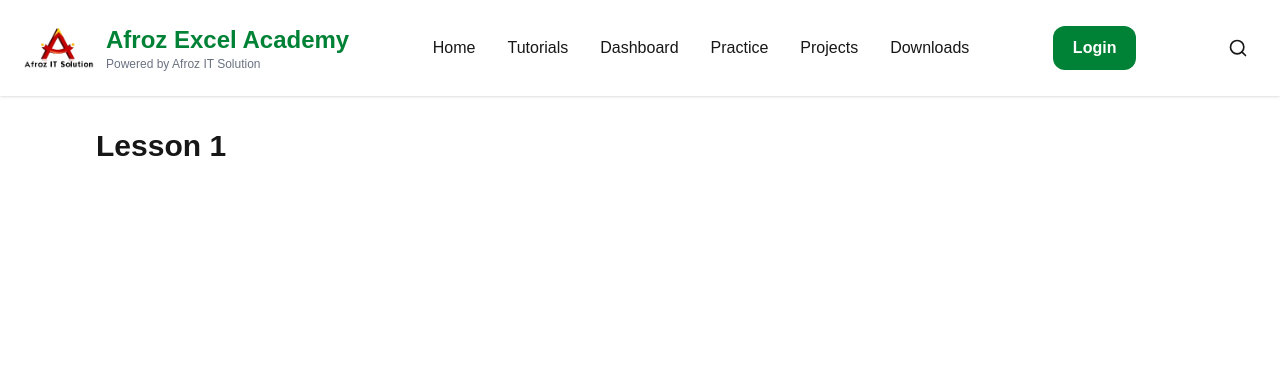
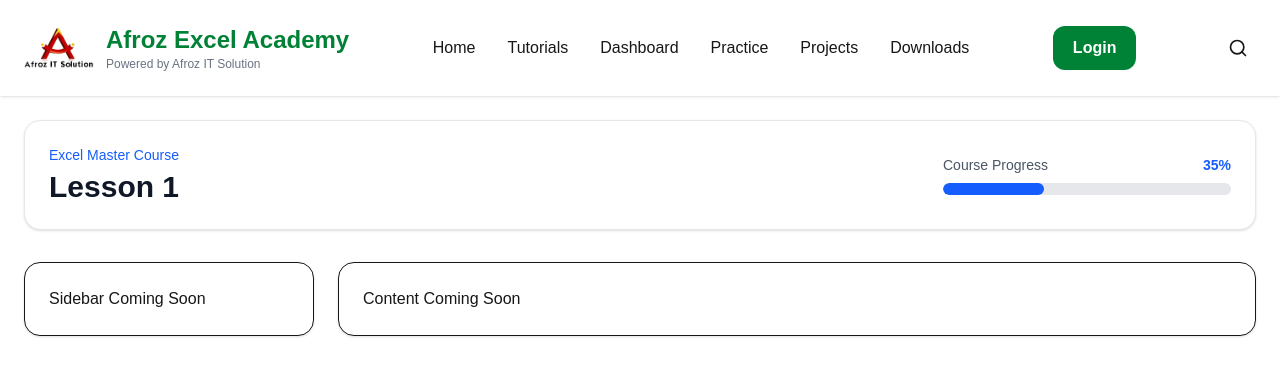
Before and after one commit to afroz-creator/afroz-excel-academy, a Next.js app: page /course/excel/lesson/1 in a window 1280 px wide. Shown: the top 376 px of the page. Built offline with nearby package versions, Linux system fonts and the light colour scheme; no server answers.

Commit message:
Package 11 - Lesson Page Foundation

```diff
--- a/app/course/excel/lesson/[id]/page.tsx
+++ b/app/course/excel/lesson/[id]/page.tsx
@@ -1,3 +1,5 @@
+import LessonHeader from "@/components/lesson/LessonHeader";
+
 interface Props {
   params: {
     id: string;
@@ -6,10 +8,21 @@ interface Props {
 
 export default function LessonPage({ params }: Props) {
   return (
-    <div className="mx-auto max-w-6xl p-8">
-      <h1 className="text-3xl font-bold">
-        Lesson {params.id}
-      </h1>
+    <div className="mx-auto max-w-7xl p-6">
+      <LessonHeader
+        title={`Lesson ${params.id}`}
+        progress={35}
+      />
+
+      <div className="grid gap-6 lg:grid-cols-4">
+        <div className="rounded-2xl border bg-white p-6 shadow-sm">
+          Sidebar Coming Soon
+        </div>
+
+        <div className="lg:col-span-3 rounded-2xl border bg-white p-6 shadow-sm">
+          Content Coming Soon
+        </div>
+      </div>
     </div>
   );
 }
--- /dev/null
+++ b/components/lesson/LessonHeader.tsx
@@ -0,0 +1,44 @@
+interface LessonHeaderProps {
+  title: string;
+  progress: number;
+}
+
+export default function LessonHeader({
+  title,
+  progress,
+}: LessonHeaderProps) {
+  return (
+    <div className="mb-8 rounded-2xl border border-gray-200 bg-white p-6 shadow-sm">
+      <div className="flex flex-col gap-4 md:flex-row md:items-center md:justify-between">
+        <div>
+          <p className="text-sm font-medium text-blue-600">
+            Excel Master Course
+          </p>
+
+          <h1 className="mt-1 text-3xl font-bold text-gray-900">
+            {title}
+          </h1>
+        </div>
+
+        <div className="w-full md:w-72">
+          <div className="mb-2 flex items-center justify-between">
+            <span className="text-sm text-gray-600">
+              Course Progress
+            </span>
+
+            <span className="text-sm font-semibold text-blue-600">
+              {progress}%
+            </span>
+          </div>
+
+          <div className="h-3 overflow-hidden rounded-full bg-gray-200">
+            <div
+              className="h-full rounded-full bg-blue-600 transition-all duration-500"
+              style={{ width: `${progress}%` }}
+            />
+          </div>
+        </div>
+      </div>
+    </div>
+  );
+}
```
